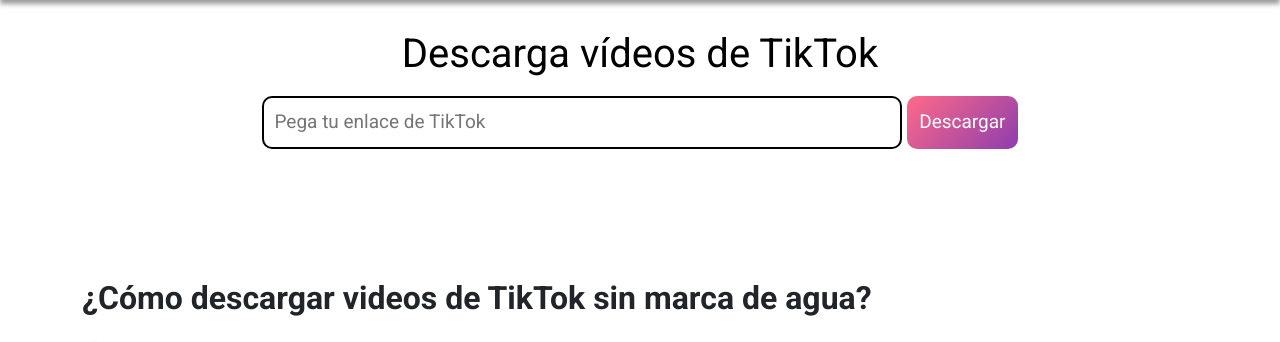
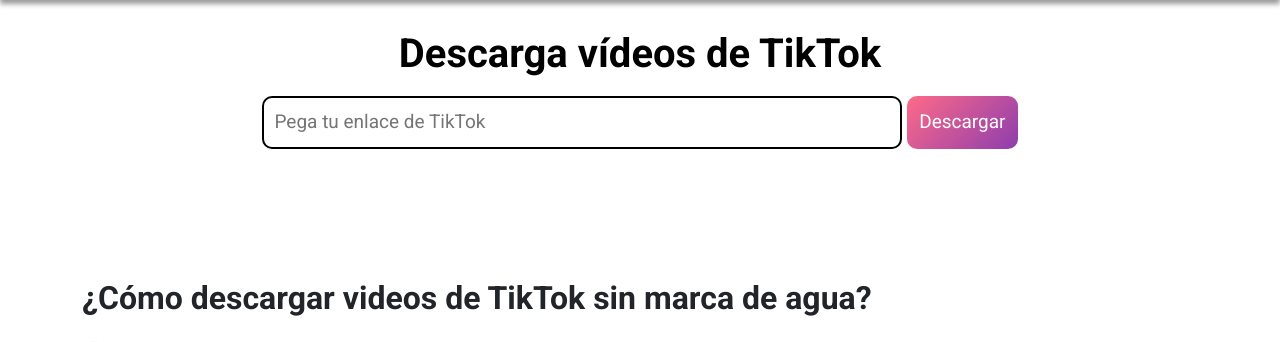
Before and after one commit to ssnti1/ssstikvid, a FastAPI app: page / in a window 1280 px wide. Shown: the part 71-413 px from the top of the page. Run offline with FastAPI, Linux system fonts and the light colour scheme; some web fonts are replaced.

Commit message:
oficial 2

```diff
--- a/templates/index.html
+++ b/templates/index.html
@@ -116,7 +116,7 @@
   </header>
 
   <div class="info2" style="padding: 30px 0px;">
-    <h1 style="padding-bottom: 10px;">Descarga vídeos de TikTok</h1>
+    <h1 class="fw-bold" style="padding-bottom: 10px;">Descarga vídeos de TikTok</h1>
     <form method="get">
       <input type="text" name="url" placeholder="Pega tu enlace de TikTok" required>
       <button type="submit">Descargar</button>
```
